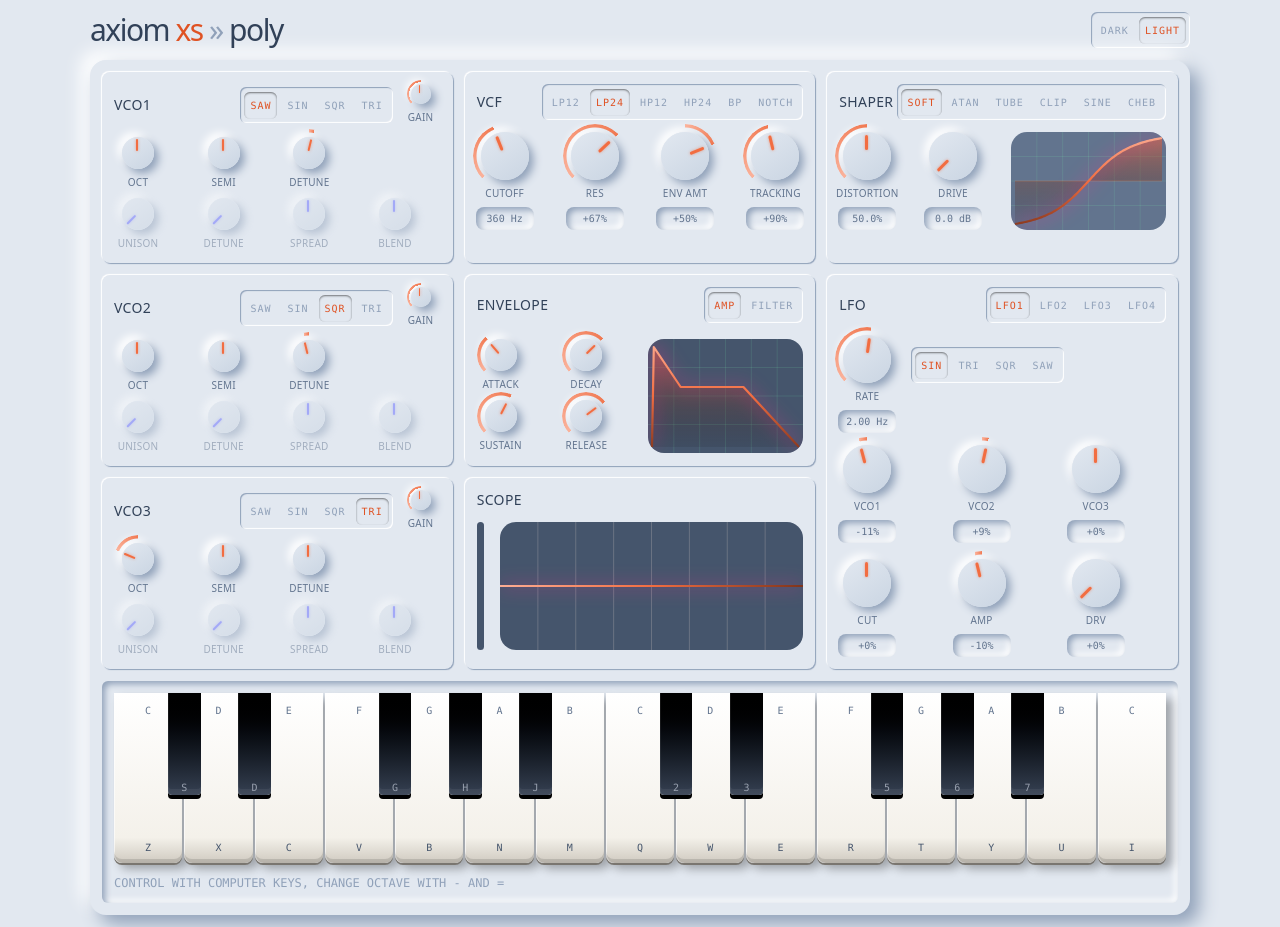
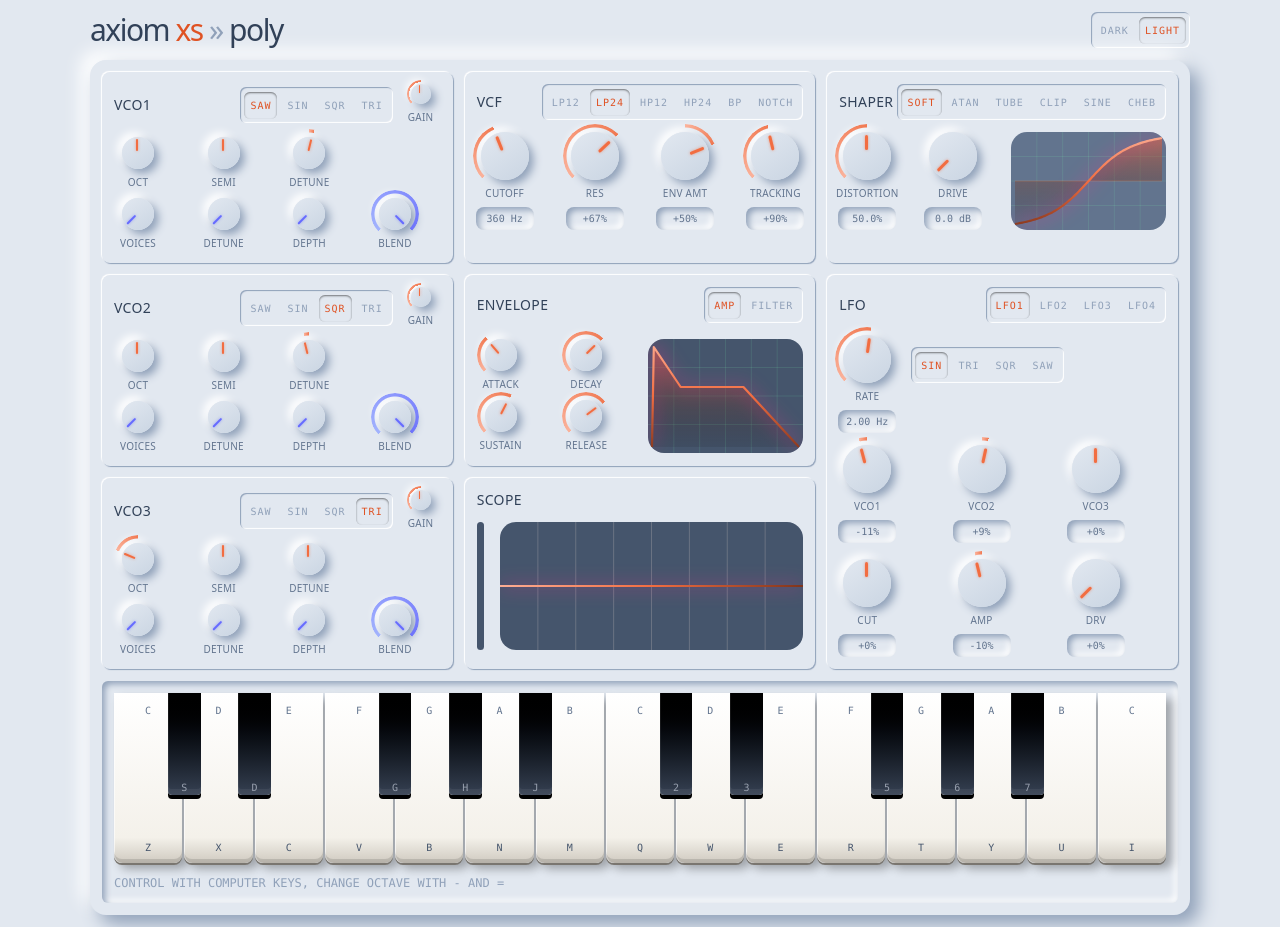
Before and after one commit to svandriel/axiom-synth, a Vue app in the folder app/: page / in a window 1280 px wide. Built offline with nearby package versions, Linux system fonts and the light colour scheme.

Commit message:
feat(ui): enable oscillator unison controls

```diff
--- a/app/src/components/OscillatorPanel.vue
+++ b/app/src/components/OscillatorPanel.vue
@@ -50,22 +50,20 @@
         :show-value="false"
       />
       <Knob
-        label="Unison"
-        v-model="unison"
+        label="Voices"
+        v-model="modelValue.unison.voices"
         size="sm"
         class="row-start-2"
         color="accent2"
-        :from="0"
-        :to="8"
-        :default="0"
+        :from="1"
+        :to="16"
+        :default="1"
         :tick-size="1"
-        :format="semiDisplay"
         :show-value="false"
-        :disabled="true"
       />
       <Knob
         label="Detune"
-        v-model="unisonDetune"
+        v-model="modelValue.unison.detune"
         size="sm"
         class="row-start-2"
         color="accent2"
@@ -74,33 +72,30 @@
         :default="0"
         :format="fractionDisplay(1)"
         :show-value="false"
-        :disabled="true"
       />
       <Knob
-        label="Spread"
-        v-model="unisonSpread"
+        label="Depth"
+        v-model="modelValue.unison.depth"
         size="sm"
         class="row-start-2"
         color="accent2"
-        :from="-50"
-        :to="50"
+        :from="0"
+        :to="1"
         :default="0"
-        :format="fractionDisplay(1)"
+        :format="percentageDisplay"
         :show-value="false"
-        :disabled="true"
       />
       <Knob
         label="Blend"
-        v-model="unisonBlend"
+        v-model="modelValue.unison.blend"
         size="sm"
         class="row-start-2"
         color="accent2"
-        :from="-50"
-        :to="50"
-        :default="0"
-        :format="fractionDisplay(1)"
+        :from="0"
+        :to="1"
+        :default="1"
+        :format="percentageDisplay"
         :show-value="false"
-        :disabled="true"
       />
     </div>
   </Panel>
@@ -112,7 +107,6 @@ import { dbDisplay, fractionDisplay, semiDisplay } from '../utils';
 import Knob from './Knob.vue';
 import Panel from './Panel.vue';
 import Toggle from './Toggle.vue';
-import { ref } from 'vue';
 
 defineProps<{
   label?: string;
@@ -122,10 +116,7 @@ defineModel<OscillatorConfig>({
   required: true,
 });
 
-const unison = ref(0);
-const unisonDetune = ref(0);
-const unisonSpread = ref(0);
-const unisonBlend = ref(0);
+const percentageDisplay = (value: number) => fractionDisplay(0)(value * 100);
 
 const waveForms: Array<{ id: WaveFormType; label: string }> = [
   { id: 'sawtooth', label: 'Saw' },
```
